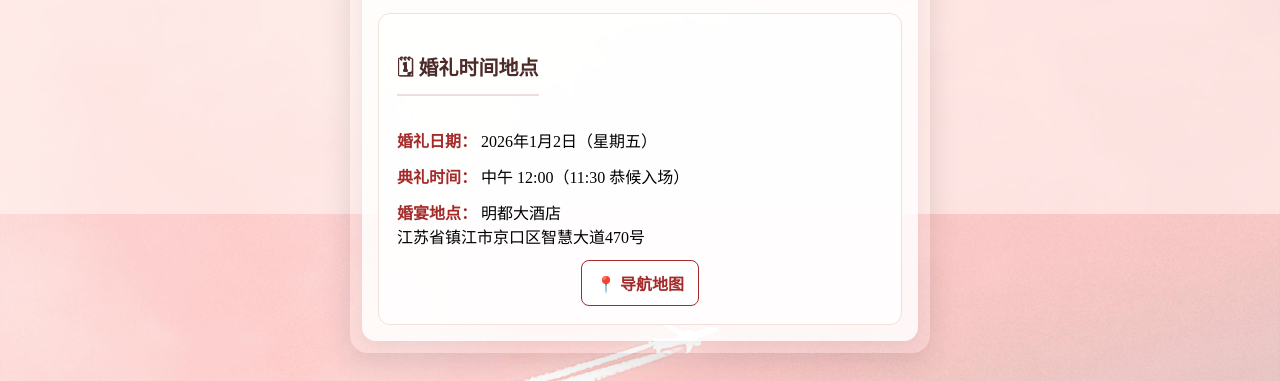
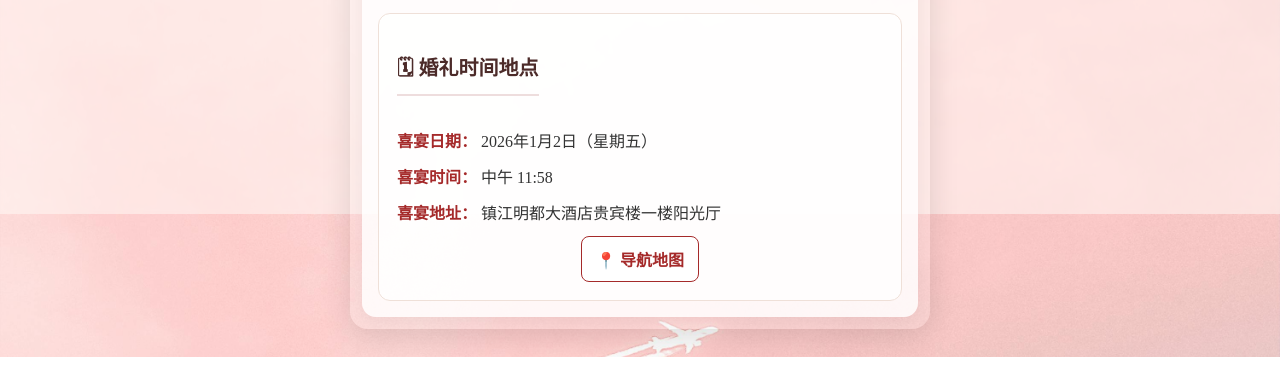
Before and after one commit to finalss/wedding-invite, a plain HTML site: page index.html in a window 1280 px wide. Shown: the part 586-967 px from the top of the page. After the commit the page ends 943 px from the top, so only its background shows below. Drawn offline with Linux system fonts and the light colour scheme; a web font is replaced by a local one.

Commit message:
Update index.html

```diff
--- a/index.html
+++ b/index.html
@@ -13,10 +13,12 @@ html,body{height:100%;margin:0;padding:0}
 body{
   font-family:'WebKai', 'KaiTi','STKaiti','Noto Serif SC',serif;
 background-image: url('https://finalss.github.io/wedding-invite/bk.jpg');
-background-size: cover;
+background-size: cover;   /* 关键：铺满整个屏幕 */
 background-repeat: no-repeat;
 background-position: center top;
-background-attachment: scroll;
+background-attachment: scroll; /* iPhone 不支持 fixed，避免截断问题 */
+color: #333;
+-webkit-font-smoothing: antialiased;
 }
 /* 背景柔光罩 */
 body::before{content:'';position:fixed;inset:0;background:rgba(255,250,246,0.55);backdrop-filter:blur(2px);z-index:-1}
@@ -115,9 +117,9 @@ body::before{content:'';position:fixed;inset:0;background:rgba(255,250,246,0.55)
         <div class="details-card">
           <h3 class="section-title">🗓 婚礼时间地点</h3>
 
-          <div class="detail-item"><span class="detail-title">婚礼日期：</span> 2026年1月2日（星期五）</div>
-          <div class="detail-item"><span class="detail-title">典礼时间：</span> 中午 12:00（11:30 恭候入场）</div>
-          <div class="detail-item"><span class="detail-title">婚宴地点：</span> 明都大酒店<br>江苏省镇江市京口区智慧大道470号</div>
+          <div class="detail-item"><span class="detail-title">喜宴日期：</span> 2026年1月2日（星期五）</div>
+          <div class="detail-item"><span class="detail-title">喜宴时间：</span> 中午 11:58</div>
+          <div class="detail-item"><span class="detail-title">喜宴地址：</span> 镇江明都大酒店贵宾楼一楼阳光厅</div>
 
           <div style="text-align:center;margin-top:12px">
             <a class="btn-map" href="https://www.amap.com/search?query=%E9%95%87%E6%B1%9F%E6%98%8E%E9%83%BD%E5%A4%A7%E9%A5%AD%E5%BA%97" target="_blank" style="display:inline-block;padding:10px 14px;border-radius:8px;background:#fff;color:var(--accent);border:1px solid var(--accent);text-decoration:none;font-weight:700">📍 导航地图</a>
```
